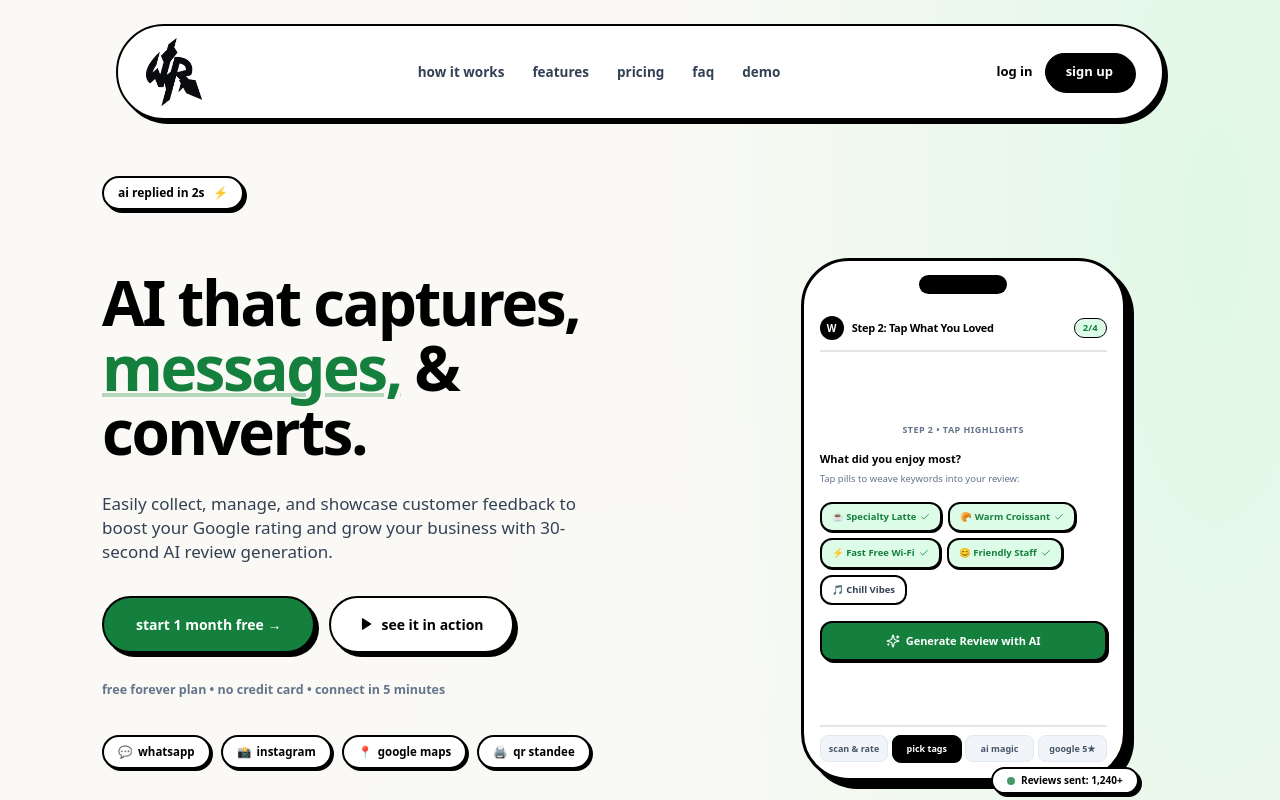
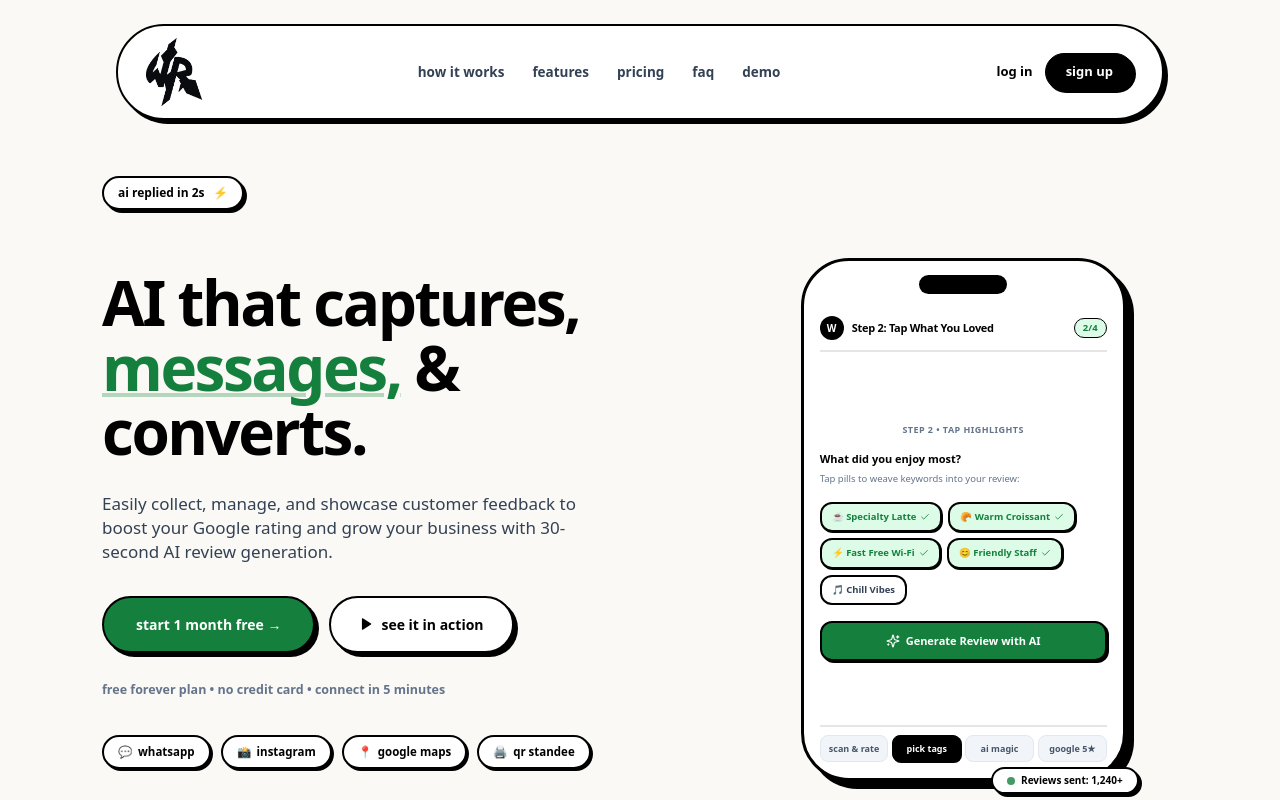
Before and after one commit to nitinsharmaji0911-ops/google-review-saas, a Next.js app: page / in a window 1280 px wide. Shown: the top 800 px of the page. Built offline with nearby package versions, Linux system fonts and the light colour scheme.

Commit message:
feat: add active architectural background grid pattern and ambient glow system

```diff
--- a/src/app/globals.css
+++ b/src/app/globals.css
@@ -14,13 +14,19 @@ body {
   -webkit-font-smoothing: antialiased;
 }
 
-/* Ambient soft sage/mint corner glows */
+/* Base warm canvas */
 .neo-canvas-bg {
   background-color: #FAF9F5;
+}
+
+/* Active architectural blueprint grid */
+.neo-grid-overlay {
+  background-size: 36px 36px;
   background-image:
-    radial-gradient(ellipse 70% 60% at 5% 95%, rgba(187, 247, 208, 0.45), transparent 70%),
-    radial-gradient(ellipse 65% 55% at 95% 5%, rgba(187, 247, 208, 0.40), transparent 65%),
-    radial-gradient(ellipse 50% 50% at 50% 50%, rgba(240, 253, 244, 0.5), transparent 80%);
+    linear-gradient(to right, rgba(0, 0, 0, 0.055) 1px, transparent 1px),
+    linear-gradient(to bottom, rgba(0, 0, 0, 0.055) 1px, transparent 1px);
+  mask-image: radial-gradient(ellipse 95% 90% at 50% 30%, #000 65%, transparent 100%);
+  -webkit-mask-image: radial-gradient(ellipse 95% 90% at 50% 30%, #000 65%, transparent 100%);
 }
 
 /* Custom subtle scrollbars */
--- a/src/app/page.tsx
+++ b/src/app/page.tsx
@@ -122,6 +122,17 @@ export default function LandingPage() {
 
   return (
     <div className="neo-canvas-bg min-h-screen text-[#0C0E14] font-sans selection:bg-[#15803D] selection:text-white relative overflow-x-hidden">
+
+      {/*
+        ========================================================================
+        ACTIVE ARCHITECTURAL NEO-GRID & AMBIENT GLOW SYSTEM
+        ========================================================================
+      */}
+      <div className="neo-grid-overlay absolute inset-0 w-full h-full pointer-events-none -z-10 opacity-80" />
+      <div className="absolute top-[3%] right-[-5%] sm:right-[5%] w-[350px] sm:w-[650px] h-[350px] sm:h-[650px] bg-[#bbf7d0]/45 rounded-full blur-[100px] sm:blur-[140px] pointer-events-none -z-10" />
+      <div className="absolute top-[8%] left-[-10%] sm:left-[2%] w-[300px] sm:w-[550px] h-[300px] sm:h-[550px] bg-[#dcfce7]/55 rounded-full blur-[90px] sm:blur-[130px] pointer-events-none -z-10" />
+      <div className="absolute top-[48%] right-[8%] w-[320px] sm:w-[520px] h-[320px] sm:h-[520px] bg-[#bbf7d0]/35 rounded-full blur-[110px] pointer-events-none -z-10" />
+      <div className="absolute bottom-[10%] left-[5%] w-[340px] sm:w-[560px] h-[340px] sm:h-[560px] bg-[#dcfce7]/45 rounded-full blur-[120px] pointer-events-none -z-10" />
 
       {/*
         ========================================================================
```
